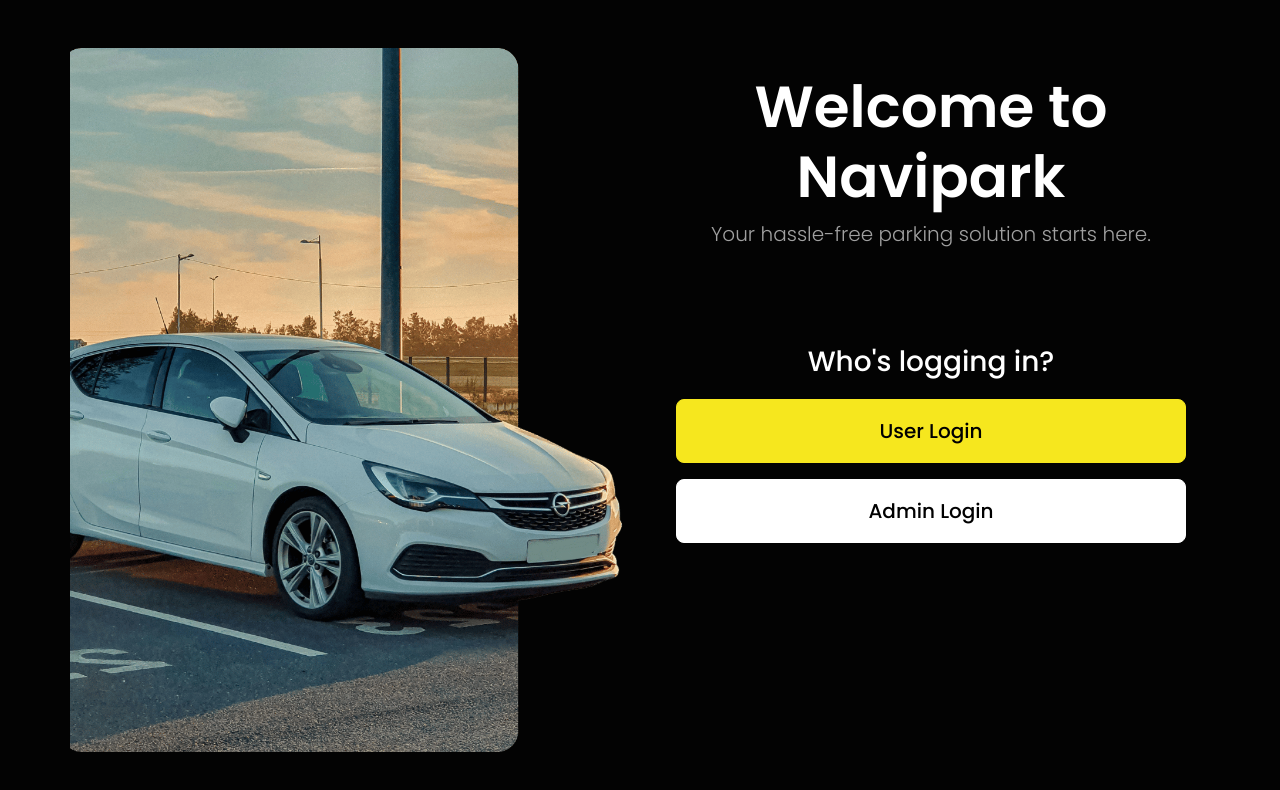
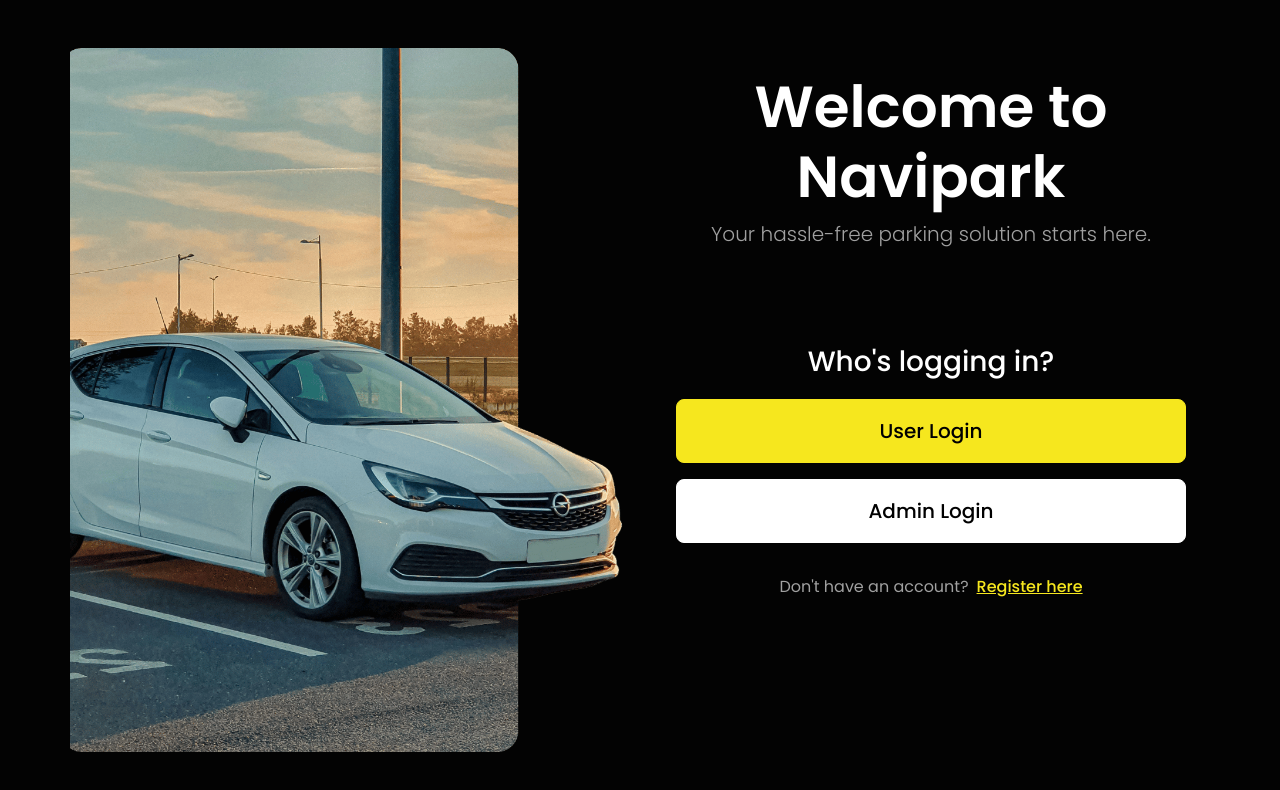
Before and after one commit to dmarxie/smart-parking, a React (Vite) app in the folder frontend/: page / in a window 1280 px wide. Shown: the top 790 px of the page. Built offline with nearby package versions, Linux system fonts and the light colour scheme.

Commit message:
feat(frontend): add register button

```diff
--- a/frontend/src/pages/HomePage.tsx
+++ b/frontend/src/pages/HomePage.tsx
@@ -1,5 +1,5 @@
 import { Button, Col, Container, Image } from 'react-bootstrap';
-import { useNavigate } from 'react-router-dom';
+import { Link, useNavigate } from 'react-router-dom';
 import homepageImage from '../assets/images/homepage-bg.png';
 
 /**
@@ -32,6 +32,10 @@ export function HomePage() {
             >
               Admin Login
             </Button>
+            <div className="auth-footer">
+              <p className="mb-0 text-subtitle-gray">Don't have an account?</p>
+              <Link to="/register">Register here</Link>
+            </div>
           </Col>
         </Container>
       </Container>
```
